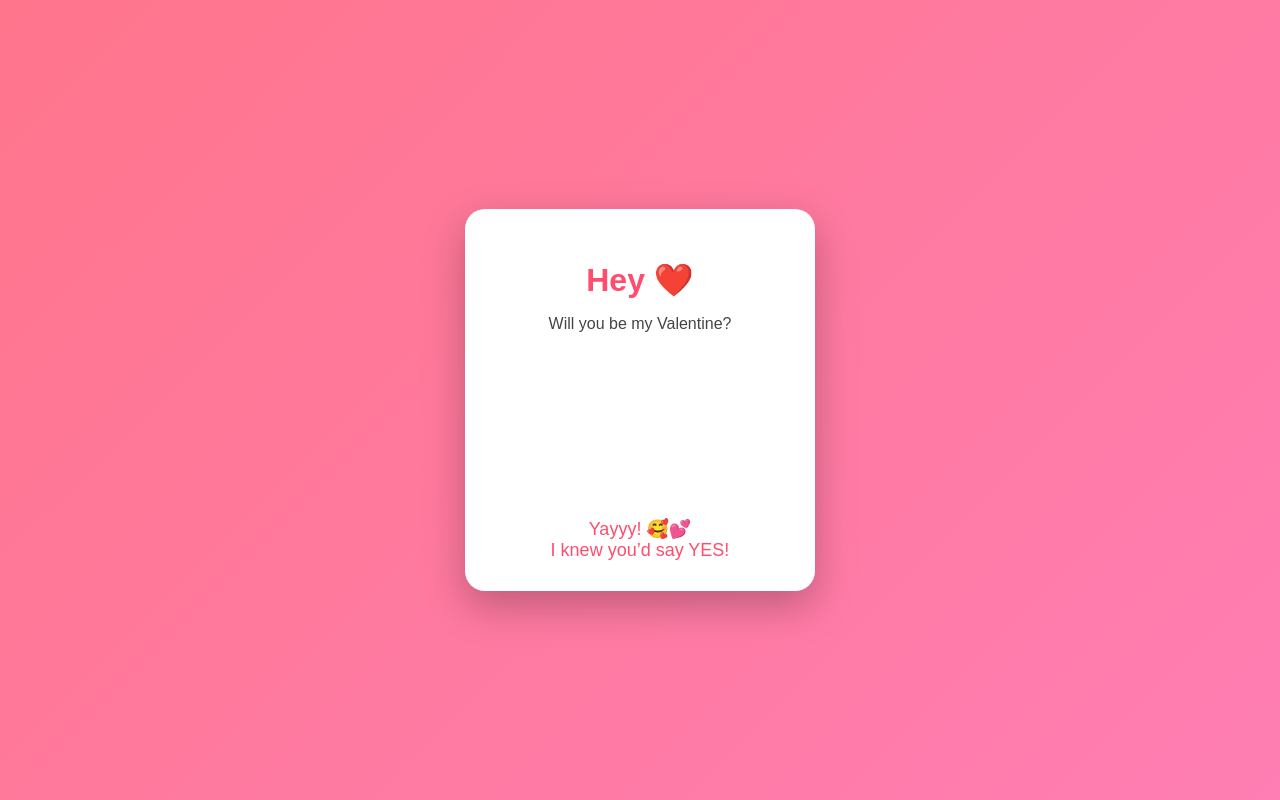
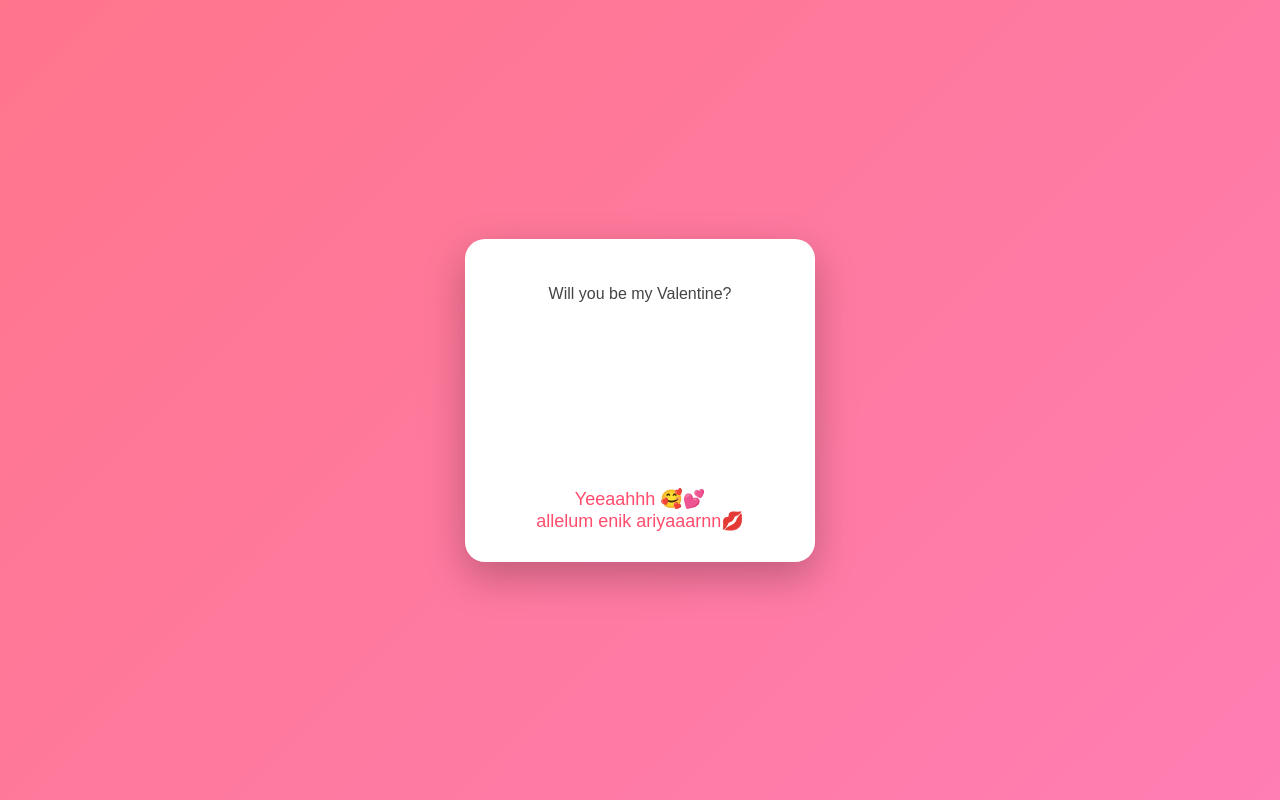
Before and after one commit to Mevin-King/Mj, a plain HTML site: page index.html in a window 1280 px wide. Both pictures are taken after a click on the button "Yes 💖". Drawn offline with Linux system fonts and the light colour scheme.

Commit message:
Update title and text in index.html

```diff
--- a/index.html
+++ b/index.html
@@ -2,7 +2,7 @@
 <html lang="en">
 <head>
   <meta charset="UTF-8" />
-  <title>Be My Valentine ❤️</title>
+  <title>Will You Be My Valentine ❤️</title>
   <meta name="viewport" content="width=device-width, initial-scale=1.0"/>
 
   <style>
@@ -95,7 +95,7 @@
 <body>
 
   <div class="card">
-    <h1>Hey ❤️</h1>
+    <habsolutei</h1>
     <p>Will you be my Valentine?</p>
 
     <div class="buttons">
@@ -104,8 +104,8 @@
     </div>
 
     <div class="success" id="success">
-      Yayyy! 🥰💕<br>
-      I knew you’d say YES!
+      Yeeaahhh 🥰💕<br>
+      allelum enik ariyaaarnn💋
     </div>
   </div>
 
```
